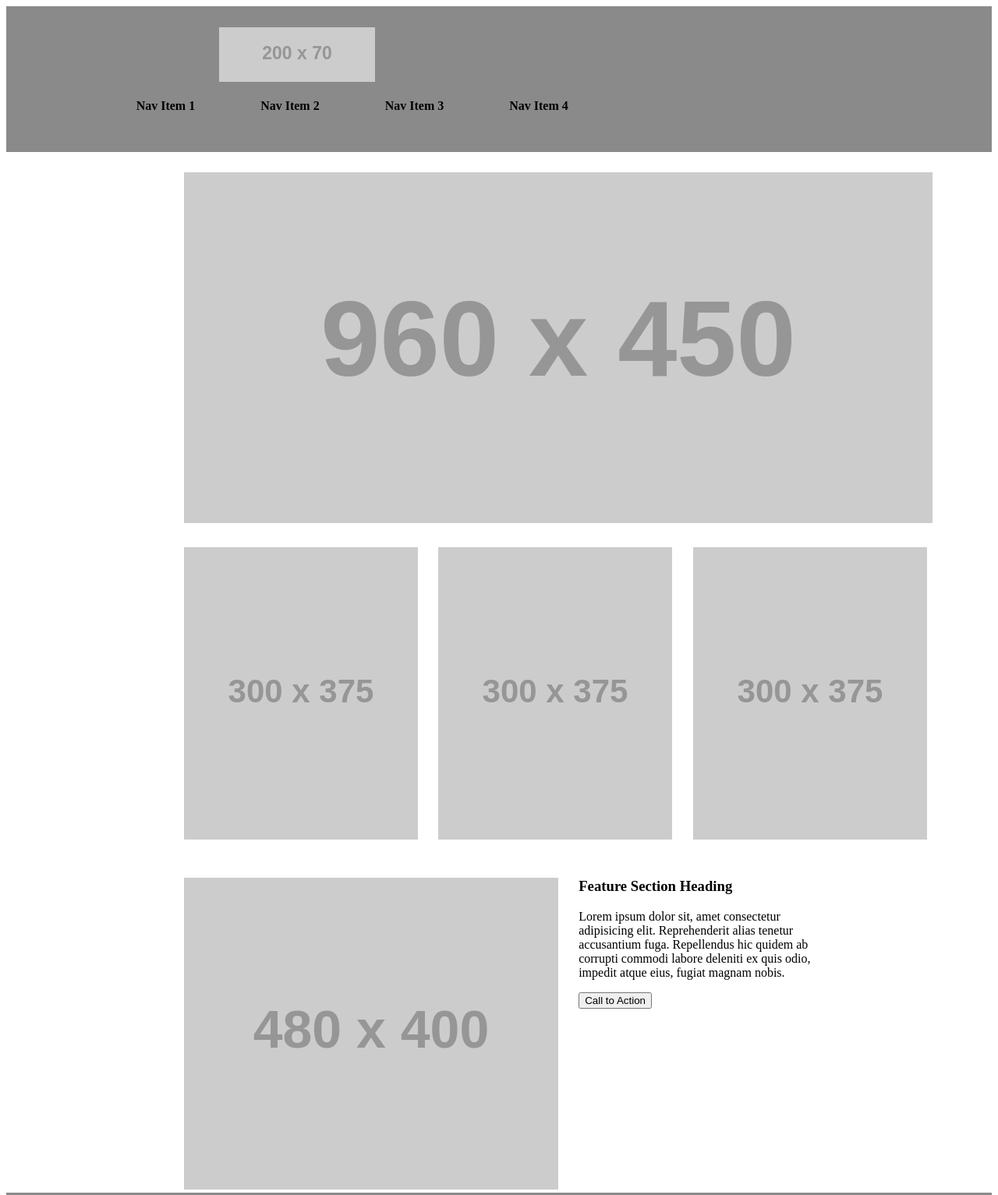
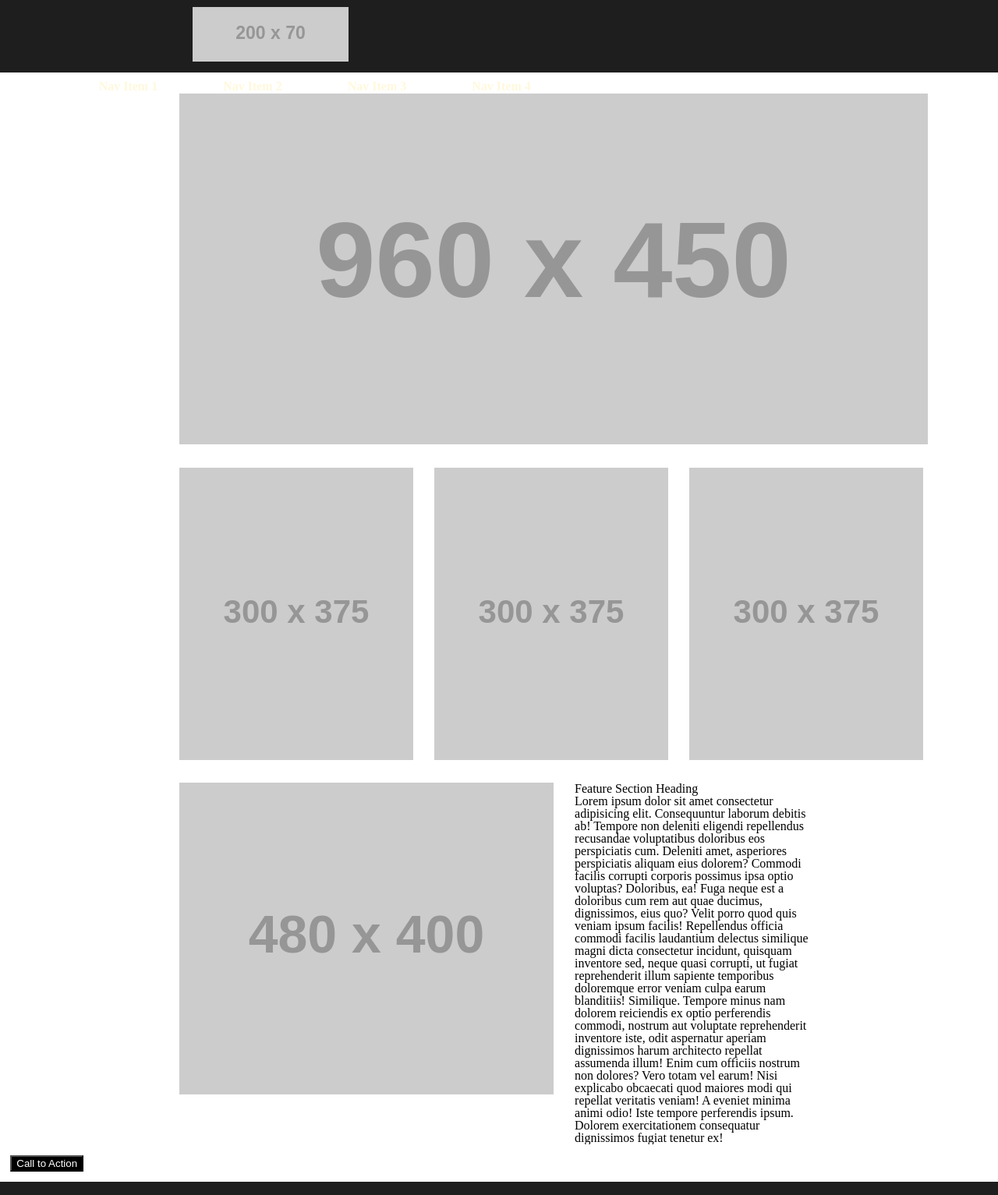
Before and after one commit to FaroukIbrahim-FII/wirefame-exercise, a plain HTML site: page index.html in a window 1280 px wide. Shown: the top 1533 px of the page at 78% size. Drawn offline with Linux system fonts and the light colour scheme; placeholder pictures from the web are drawn by us.

Commit message:
edit HTML & CSS

```diff
--- a/css/style.css
+++ b/css/style.css
@@ -1,17 +1,20 @@
 header {
-    padding: 20pt;
+    height: 70pt;
     margin: 0;
     margin-bottom: 20pt;
-    background-color: rgb(138, 138, 138);
+    background-color: rgb(31, 30, 30);
 }
 
 header div img{
     float: left;
     margin-left: 185pt;
+    position: relative;
+    top: 7pt;
 }
 
 header div nav {
     clear: both;
+    padding: 20pt;
     display:inline-block;
 }
 
@@ -20,6 +23,7 @@ header li {
     display:inline-block;
     margin-left: 50pt;
     font-weight: bold;
+    color: cornsilk;
 }
 
 header li:first-child{
@@ -50,6 +54,7 @@ margin-bottom: 0%;
     float: left;
     margin-left: 18%;
     margin-right: 20pt;
+    margin-bottom: 20pt;
 }
 
 div:last-child{
@@ -58,11 +63,19 @@ div:last-child{
 
 button:hover {
     background-color: rgb(184, 201, 172);
+    color: darkgreen;
   }
+
+button{
+    margin: 10pt;
+    color: rgb(255, 255, 255);
+    background-color: black;
+
+}
 
 footer{
     clear: both;
-    background-color: rgb(138, 138, 138);
+    background-color: rgb(31, 30, 30);
     padding: 20pt;
 }
 
--- a/index.html
+++ b/index.html
@@ -5,7 +5,7 @@
     <meta charset="UTF-8">
     <meta http-equiv="X-UA-Compatible" content="IE=edge">
     <meta name="viewport" content="width=device-width, initial-scale=1.0">
-    <link rel="reset" href="css/reset.css">
+    <link rel="stylesheet" href="css/reset.css">
     <link rel="stylesheet" href="css/style.css">
     <title>Wirefame Exercise</title>
 </head>
@@ -41,9 +41,11 @@
       <div class="last">
           <h3>Feature Section Heading</h3>
         <p id="para">
-            Lorem ipsum dolor sit, amet consectetur adipisicing elit. Reprehenderit alias tenetur accusantium
-            fuga. Repellendus hic quidem ab corrupti commodi labore deleniti ex quis odio, impedit atque eius,
-            fugiat magnam nobis.
+            Lorem ipsum dolor sit amet consectetur adipisicing elit. Consequuntur laborum debitis ab! Tempore non deleniti eligendi repellendus recusandae voluptatibus doloribus eos perspiciatis cum. Deleniti amet, asperiores perspiciatis aliquam eius dolorem?
+            Commodi facilis corrupti corporis possimus ipsa optio voluptas? Doloribus, ea! Fuga neque est a doloribus cum rem aut quae ducimus, dignissimos, eius quo? Velit porro quod quis veniam ipsum facilis!
+            Repellendus officia commodi facilis laudantium delectus similique magni dicta consectetur incidunt, quisquam inventore sed, neque quasi corrupti, ut fugiat reprehenderit illum sapiente temporibus doloremque error veniam culpa earum blanditiis! Similique.
+            Tempore minus nam dolorem reiciendis ex optio perferendis commodi, nostrum aut voluptate reprehenderit inventore iste, odit aspernatur aperiam dignissimos harum architecto repellat assumenda illum! Enim cum officiis nostrum non dolores?
+            Vero totam vel earum! Nisi explicabo obcaecati quod maiores modi qui repellat veritatis veniam! A eveniet minima animi odio! Iste tempore perferendis ipsum. Dolorem exercitationem consequatur dignissimos fugiat tenetur ex!
         </p>
 
             <!-- Using W3 Schools -->
```
